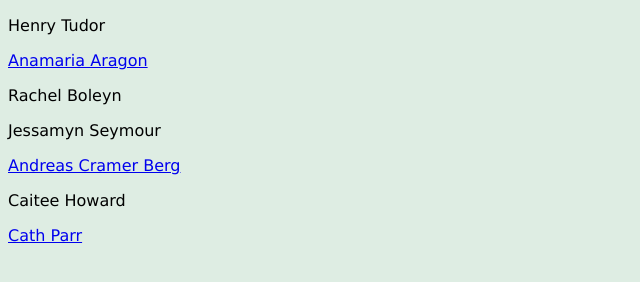
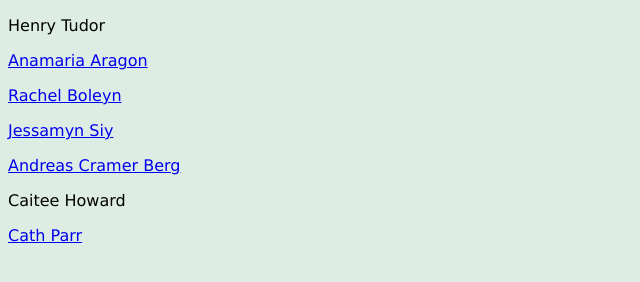
Before and after one commit to marciazimmerman/TudorAU, a plain HTML site: page index.html in a window 1280 px wide. Shown: the whole page, without its empty margins (0-640 px from the left). Drawn offline with Linux system fonts and the light colour scheme.

Commit message:
Update index.html

```diff
--- a/index.html
+++ b/index.html
@@ -7,8 +7,8 @@
 <body>
 	<p>Henry Tudor</p>
 	<p><a href="anamaria.html">Anamaria Aragon</a></p>
-	<p>Rachel Boleyn</p>
-	<p>Jessamyn Seymour</p>
+	<p><a href="rachel.html">Rachel Boleyn</a></p>
+	<p><a href="jessamyn.html">Jessamyn Siy</a></p>
 	<p><a href="andreas.html">Andreas Cramer Berg</a></p>
 	<p>Caitee Howard</p>
 	<p><a href="cath.html">Cath Parr</a></p>
```
